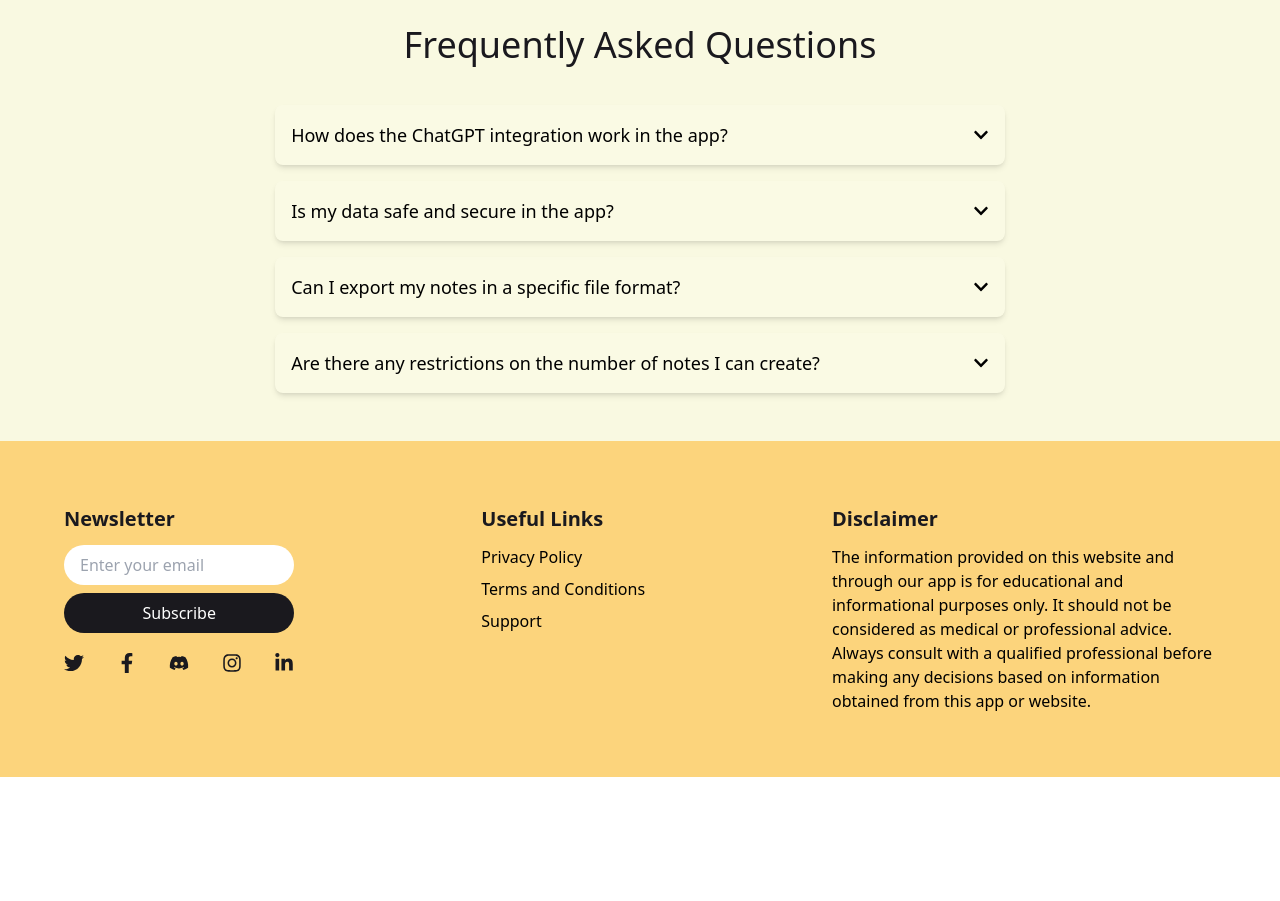
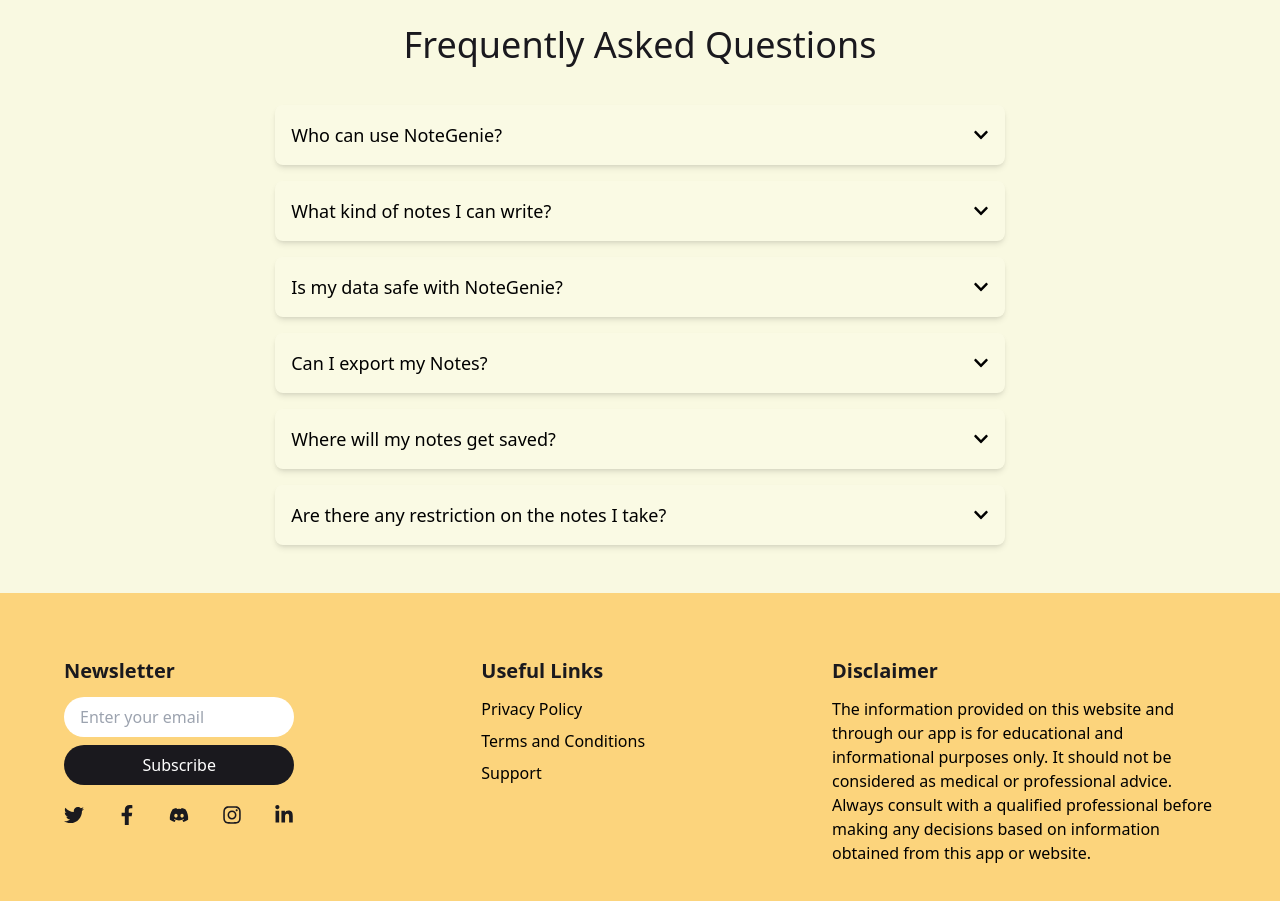
Before and after one commit to centrelocusdev/NoteGenie, a React (Vite) app in the folder client/: page / in a window 1280 px wide. Shown: the part 2260-3161 px from the top of the page. Before the commit the page ends 3037 px from the top, so only its background shows below. Built offline with nearby package versions, Linux system fonts and the light colour scheme.

Commit message:
update FAQs

```diff
--- a/client/src/pages/general/Home.jsx
+++ b/client/src/pages/general/Home.jsx
@@ -169,24 +169,34 @@
 
 const faqs = [
   {
-    question: "How does the ChatGPT integration work in the app? ",
+    question: "Who can use NoteGenie?",
     answer:
-      "ChatGPT is an AI language model that provides personalized and insightful suggestions based on your notes. It helps you improve your productivity and efficiency by giving relevant recommendations related to your note's topic.",
+      "Lorem ipsum dolor sit amet consectetur adipisicing elit. Excepturi beatae perferendis voluptatibus ipsum at corrupti, illum optio voluptatem ipsa incidunt?",
   },
   {
-    question: "Is my data safe and secure in the app?",
+    question: "What kind of notes I can write?",
     answer:
-      "ChatGPT is an AI language model that provides personalized and insightful suggestions based on your notes. It helps you improve your productivity and efficiency by giving relevant recommendations related to your note's topic.",
+      "Lorem ipsum dolor sit amet consectetur adipisicing elit. Excepturi beatae perferendis voluptatibus ipsum at corrupti, illum optio voluptatem ipsa incidunt?",
   },
   {
-    question: "Can I export my notes in a specific file format?",
+    question: "Is my data safe with NoteGenie?",
     answer:
-      "Yes, our note-taking app allows you to export your notes in a variety of file formats, including PDF, DOCX, and TXT. Simply select the notes you want to export and choose the desired file format from the export options. You can also customize the export settings to suit your preferences.",
+      "Lorem ipsum dolor sit amet consectetur adipisicing elit. Excepturi beatae perferendis voluptatibus ipsum at corrupti, illum optio voluptatem ipsa incidunt?",
   },
   {
-    question: "Are there any restrictions on the number of notes I can create?",
+    question: "Can I export my Notes?",
     answer:
-      "ChatGPT is an AI language model that provides personalized and insightful suggestions based on your notes. It helps you improve your productivity and efficiency by giving relevant recommendations related to your note's topic.",
+      "Lorem ipsum dolor sit amet consectetur adipisicing elit. Excepturi beatae perferendis voluptatibus ipsum at corrupti, illum optio voluptatem ipsa incidunt?",
+  },
+  {
+    question: "Where will my notes get saved?",
+    answer:
+      "Lorem ipsum dolor sit amet consectetur adipisicing elit. Excepturi beatae perferendis voluptatibus ipsum at corrupti, illum optio voluptatem ipsa incidunt?",
+  },
+  {
+    question: "Are there any restriction on the notes I take?",
+    answer:
+      "Lorem ipsum dolor sit amet consectetur adipisicing elit. Excepturi beatae perferendis voluptatibus ipsum at corrupti, illum optio voluptatem ipsa incidunt?",
   },
 ];
 
```
